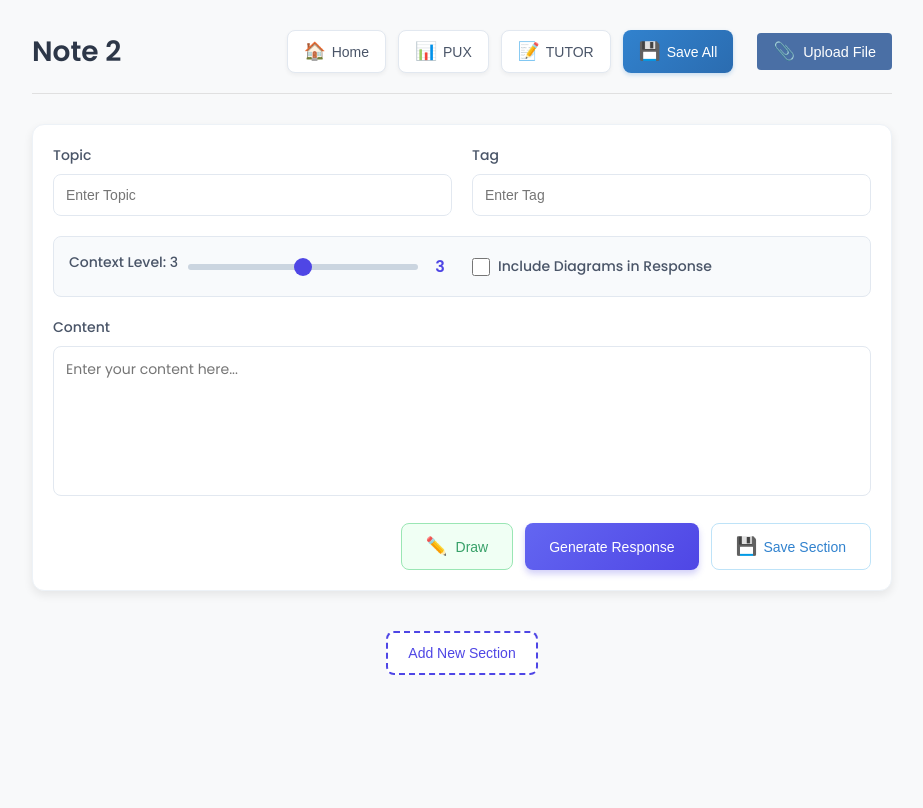
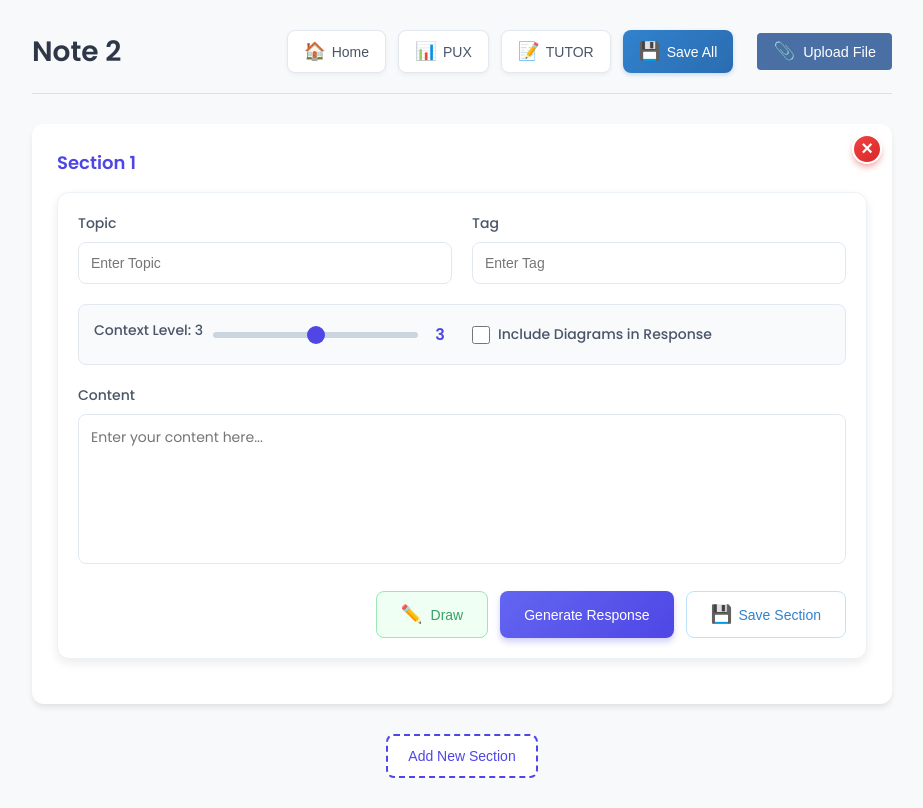
Before and after one commit to apotoxinsherry/uhh-tm-hackathon, a React (Create React App) app in the folder frontend/: page /note/1 in a window 1280 px wide. Shown: the whole page, without its empty margins (178-1101 px from the left). Built offline with nearby package versions, Linux system fonts and the light colour scheme.

Commit message:
added delete button for each section in note page

```diff
--- a/frontend/src/pages/NotePage.js
+++ b/frontend/src/pages/NotePage.js
@@ -89,6 +89,25 @@ function NotePage() {
     } catch (err) {
       console.error("Error saving section:", err);
       alert("Failed to save section. Please try again.");
+    }
+  };
+
+  // Delete a specific section
+  const deleteSection = (index) => {
+    // Don't allow deleting the last section if it's the only one
+    if (inputs.length === 1) {
+      alert("Cannot delete the only section. At least one section is required.");
+      return;
+    }
+
+    // Confirm before deleting
+    if (window.confirm(`Are you sure you want to delete section ${index + 1}? This action cannot be undone.`)) {
+      const newInputs = [...inputs];
+      newInputs.splice(index, 1);
+      setInputs(newInputs);
+
+      // Update localStorage to reflect the deletion
+      localStorage.setItem(`note-${id}`, JSON.stringify(newInputs));
     }
   };
 
@@ -270,6 +289,17 @@ function NotePage() {
 
       {inputs.map((input, index) => (
         <div key={index} className="input-section">
+          <div className="section-header">
+            <h3 className="section-title">Section {index + 1}</h3>
+            <button
+              className="delete-section-button"
+              onClick={() => deleteSection(index)}
+              title="Delete this section"
+            >
+              <span className="delete-icon">×</span>
+            </button>
+          </div>
+
           <div className="input-container">
             <div className="input-fields">
               <div className="input-row">
--- a/frontend/src/styles/NotePage.css
+++ b/frontend/src/styles/NotePage.css
@@ -101,6 +101,11 @@ body {
 
 .input-section {
   margin-bottom: 40px;
+  margin-bottom: 30px;
+  padding: 25px;
+  background-color: white;
+  border-radius: 12px;
+  box-shadow: 0 4px 6px -1px rgba(0, 0, 0, 0.1);
 }
 
 .input-container {
@@ -887,3 +892,49 @@ textarea:focus {
     font-size: 0.7rem;
   }
 }
+.section-header {
+  display: flex;
+  justify-content: space-between;
+  align-items: center;
+  margin-bottom: 16px;
+  position: relative;
+}
+
+.section-title {
+  margin: 0;
+  font-size: 18px;
+  font-weight: 600;
+  color: #4f46e5;
+}
+
+.delete-section-button {
+  width: 30px;
+  height: 30px;
+  border-radius: 50%;
+  background: linear-gradient(135deg, #ef4444 0%, #dc2626 100%);
+  color: white;
+  border: 2px solid white;
+  box-shadow: 0 4px 6px -1px rgba(220, 38, 38, 0.4);
+  display: flex;
+  align-items: center;
+  justify-content: center;
+  cursor: pointer;
+  padding: 0;
+  transition: all 0.3s ease;
+  position: absolute;
+  top: -15px;
+  right: -15px;
+  z-index: 5;
+}
+
+.delete-section-button:hover {
+  transform: translateY(-3px) scale(1.05);
+  box-shadow: 0 15px 20px -3px rgba(220, 38, 38, 0.5);
+}
+
+.delete-icon {
+  font-size: 20px;
+  line-height: 0;
+  margin-bottom: 2px;
+  font-weight: bold;
+}
```
